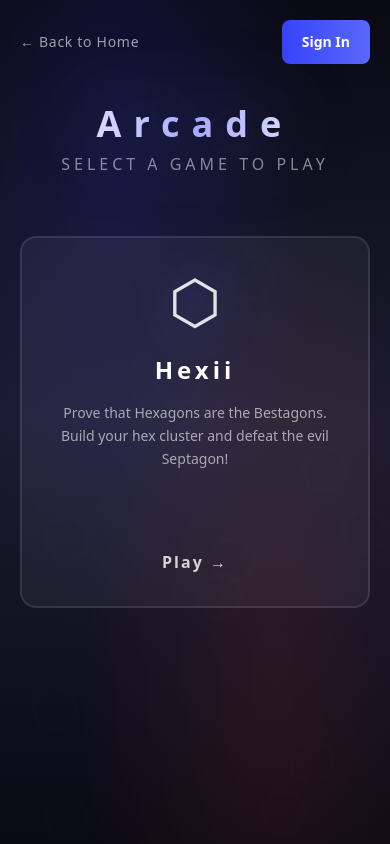
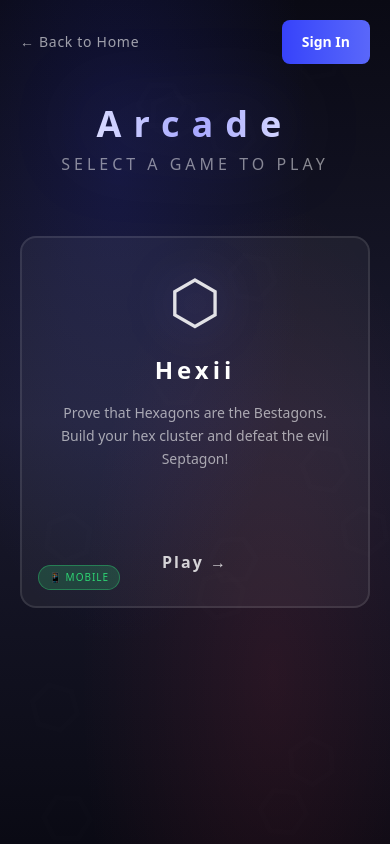
Before and after one commit to Luzzotica/arcade, a Next.js app: page /arcade in a window 390 px wide. Built offline with nearby package versions, Linux system fonts and the light colour scheme; no server answers.

Commit message:
Added mobile friendly

```diff
--- a/app/arcade/page.tsx
+++ b/app/arcade/page.tsx
@@ -1,16 +1,27 @@
-'use client';
+"use client";
 
-import { useState, useEffect } from 'react';
-import Link from 'next/link';
-import { UserMenu } from '@/components/auth/UserMenu';
-import { usePresence } from '@/lib/supabase/hooks';
+import { useState, useEffect } from "react";
+import Link from "next/link";
+import { UserMenu } from "@/components/auth/UserMenu";
+import { usePresence } from "@/lib/supabase/hooks";
+import { isMobileDevice } from "@/lib/utils/mobile-detector";
 
-const games = [
+interface Game {
+  id: string;
+  name: string;
+  description: string;
+  color: string;
+  mobileFriendly: boolean;
+}
+
+const games: Game[] = [
   {
-    id: 'hexii',
-    name: 'Hexii',
-    description: 'Prove that Hexagons are the Bestagons. Build your hex cluster and defeat the evil Septagon!',
-    color: '#3742fa',
+    id: "hexii",
+    name: "Hexii",
+    description:
+      "Prove that Hexagons are the Bestagons. Build your hex cluster and defeat the evil Septagon!",
+    color: "#3742fa",
+    mobileFriendly: true,
   },
   // Add more games here in the future
 ];
@@ -26,16 +37,22 @@ interface GameAnalytics {
 
 export default function ArcadePage() {
   const [hexPositions, setHexPositions] = useState<HexPosition[]>([]);
-  const [gameAnalytics, setGameAnalytics] = useState<Record<string, GameAnalytics>>({});
+  const [gameAnalytics, setGameAnalytics] = useState<
+    Record<string, GameAnalytics>
+  >({});
+  const [isMobile, setIsMobile] = useState(false);
   const { totalOnline, playersInGame } = usePresence();
 
   useEffect(() => {
+    // Check if mobile
+    setIsMobile(isMobileDevice());
+
     // Generate random positions only on client side
     setHexPositions(
       Array.from({ length: 15 }, () => ({
         left: Math.random() * 100,
         top: Math.random() * 100,
-      }))
+      })),
     );
 
     // Fetch analytics for each game
@@ -58,10 +75,23 @@ export default function ArcadePage() {
     fetchAnalytics();
   }, []);
 
+  // Sort games: mobile-friendly first on mobile devices
+  const sortedGames = [...games].sort((a, b) => {
+    if (isMobile) {
+      // On mobile: mobile-friendly games first
+      if (a.mobileFriendly && !b.mobileFriendly) return -1;
+      if (!a.mobileFriendly && b.mobileFriendly) return 1;
+    }
+    return 0; // Keep original order if both have same mobile-friendly status
+  });
+
   return (
     <div className="relative w-full min-h-screen bg-[radial-gradient(ellipse_at_30%_20%,rgba(55,66,250,0.15)_0%,transparent_50%),radial-gradient(ellipse_at_70%_80%,rgba(255,71,87,0.1)_0%,transparent_50%),linear-gradient(180deg,#0a0a14_0%,#1a1a2e_50%,#0a0a14_100%)] p-5 pb-10 overflow-hidden">
       <div className="relative z-20 flex justify-between items-center max-w-[1200px] mx-auto mb-10">
-        <Link href="/" className="inline-block text-white/60 no-underline text-sm tracking-wider transition-colors hover:text-white/90">
+        <Link
+          href="/"
+          className="inline-block text-white/60 no-underline text-sm tracking-wider transition-colors hover:text-white/90"
+        >
           ← Back to Home
         </Link>
         <div className="flex items-center gap-4">
@@ -82,13 +112,23 @@ export default function ArcadePage() {
           Select a game to play
         </p>
         <div className="grid grid-cols-1 md:grid-cols-2 lg:grid-cols-3 gap-8 mt-15">
-          {games.map((game) => (
+          {sortedGames.map((game) => (
             <Link
               key={game.id}
               href={`/arcade/${game.id}`}
-              className="bg-white/5 border-2 border-white/10 rounded-2xl p-8 md:p-10 no-underline text-inherit transition-all hover:bg-white/10 hover:border-white/30 hover:-translate-y-2 hover:shadow-[0_20px_60px_rgba(0,0,0,0.4)] flex flex-col items-center text-center"
+              className="bg-white/5 border-2 border-white/10 rounded-2xl p-8 md:p-10 no-underline text-inherit transition-all hover:bg-white/10 hover:border-white/30 hover:-translate-y-2 hover:shadow-[0_20px_60px_rgba(0,0,0,0.4)] flex flex-col items-center text-center relative"
             >
-              <div className="text-6xl mb-6 drop-shadow-[0_0_20px_rgba(100,100,255,0.5)]">⬡</div>
+              {/* Mobile Friendly Tag */}
+              {game.mobileFriendly && (
+                <div className="absolute bottom-4 left-4 px-2.5 py-1 bg-[#2ed573]/20 border border-[#2ed573]/40 rounded-full flex items-center">
+                  <span className="font-orbitron text-[10px] text-[#2ed573] uppercase tracking-[1px]">
+                    📱 Mobile
+                  </span>
+                </div>
+              )}
+              <div className="text-6xl mb-6 drop-shadow-[0_0_20px_rgba(100,100,255,0.5)]">
+                ⬡
+              </div>
               <h2 className="font-orbitron text-2xl md:text-3xl font-bold tracking-[4px] mb-4 text-white">
                 {game.name}
               </h2>
@@ -104,7 +144,8 @@ export default function ArcadePage() {
                 ) : null}
                 {gameAnalytics[game.id]?.total_sessions ? (
                   <span className="text-xs text-white/40">
-                    {gameAnalytics[game.id].total_sessions.toLocaleString()} total plays
+                    {gameAnalytics[game.id].total_sessions.toLocaleString()}{" "}
+                    total plays
                   </span>
                 ) : null}
               </div>
--- a/games/hexii/components/Game.tsx
+++ b/games/hexii/components/Game.tsx
@@ -14,7 +14,7 @@ import { Joystick } from "./Joystick";
 import { useGameStore } from "../store/gameStore";
 import { audioManager } from "../game/audio/AudioManager";
 import { useGameSession } from "@/lib/supabase/hooks";
-import { isMobileDevice } from "../game/utils/MobileDetector";
+import { isMobileDevice } from "@/lib/utils/mobile-detector";
 
 interface GameProps {
   onReturnToMenu: () => void;
--- a/games/hexii/game/entities/Player.ts
+++ b/games/hexii/game/entities/Player.ts
@@ -13,7 +13,7 @@ import { useGameStore } from "../../store/gameStore";
 import { Projectile, type ProjectileConfig } from "./Projectile";
 import { synergyCalculator } from "../utils/SynergyCalculator";
 import { audioManager } from "../audio/AudioManager";
-import { isMobileDevice } from "../utils/MobileDetector";
+import { isMobileDevice } from "@/lib/utils/mobile-detector";
 import type { Enemy } from "./Enemy";
 
 export class Player {
```
Also changed, not shown: lib/utils/mobile-detector.ts (renamed from games/hexii/game/utils/MobileDetector.ts).
